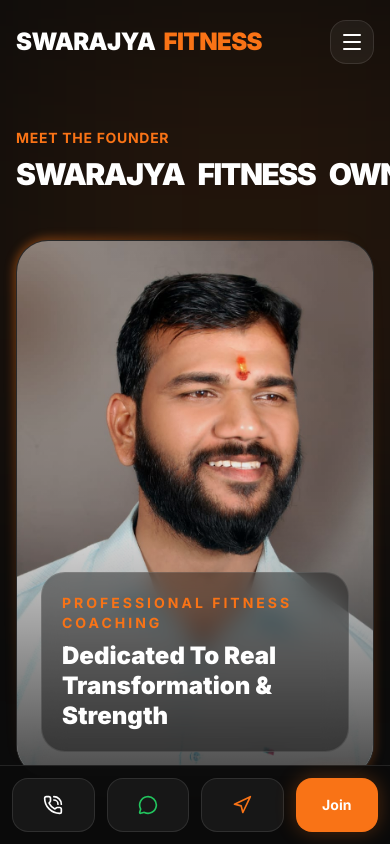
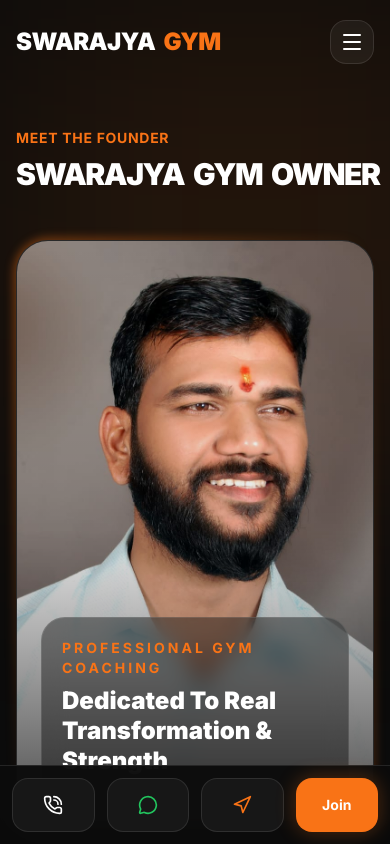
Before and after one commit to PixelForgeIndia/Swarajya-Fitness, a React (Vite) app: page /about in a window 390 px wide. Shown: the top 844 px of the page. Built offline with nearby package versions, Linux system fonts and the light colour scheme.

Commit message:
Changed some things

```diff
--- a/index.html
+++ b/index.html
@@ -8,7 +8,7 @@
       content="width=device-width, initial-scale=1.0"
     />
 
-    <title>Swarajya Fitness</title>
+    <title>Swarajya Gym</title>
   </head>
 
   <body>
--- a/package.json
+++ b/package.json
@@ -1,5 +1,5 @@
 {
-  "name": "swarajya-fitness",
+  "name": "swarajya-gym",
   "private": true,
   "version": "1.0.0",
   "type": "module",
--- a/src/components/layout/Footer.jsx
+++ b/src/components/layout/Footer.jsx
@@ -15,7 +15,7 @@ const Footer = ({ navigate }) => {
     'https://www.google.com/maps/place/Swaraj+gym+Talegaon+Dabhade+R/data=!4m2!3m1!1s0x3bc2b1b8615ceb1d:0x51b194a239c29b45?sa=X&ved=1t:242&ictx=111';
 
   const whatsappLink =
-    'https://wa.me/919762674241?text=Hi%20Swarajya%20Fitness%20Club,%20I%20want%20to%20know%20about%20membership%20details.';
+    'https://wa.me/919762674241?text=Hi%20Swarajya%20Gym,%20I%20want%20to%20know%20about%20membership%20details.';
 
   const agencyLink =
     'https://pixelforgeindia.vercel.app';
@@ -205,7 +205,7 @@ const Footer = ({ navigate }) => {
               </span>{' '}
 
               <span className="text-orange-500">
-                Fitness
+                Gym
               </span>
 
             </h2>
@@ -465,7 +465,7 @@ const Footer = ({ navigate }) => {
             >
 
               <iframe
-                title="Swarajya Fitness Location"
+                title="Swarajya Gym Location"
                 src="https://www.google.com/maps?q=Swaraj+gym+Talegaon+Dabhade&output=embed"
                 width="100%"
                 height="120"
@@ -572,7 +572,7 @@ const Footer = ({ navigate }) => {
             "
           >
 
-            Designed & Developed by{' '}
+            Built by{' '}
 
             <a
               href={agencyLink}
@@ -580,13 +580,13 @@ const Footer = ({ navigate }) => {
               rel="noopener noreferrer"
               className="
                 font-medium
-                text-neutral-300
+                text-white
                 transition-all
                 duration-300
-                hover:text-cyan-300
+                hover:text-orange-400
                 hover:underline
                 hover:underline-offset-4
-                hover:decoration-cyan-400/60
+                hover:decoration-orange-400/60
               "
             >
 
--- a/src/components/layout/MobileStickyCTA.jsx
+++ b/src/components/layout/MobileStickyCTA.jsx
@@ -17,7 +17,7 @@ const MobileStickyCTA = ({ navigate }) => {
   /* WHATSAPP */
   const handleWhatsApp = () => {
     const message =
-      'Hi Swarajya Fitness Club, I want to know about membership plans and gym timings.';
+      'Hi Swarajya Gym Club, I want to know about membership plans and gym timings.';
 
     const whatsappURL =
       `https://wa.me/919762674241?text=${encodeURIComponent(message)}`;
@@ -31,7 +31,7 @@ const MobileStickyCTA = ({ navigate }) => {
   /* GOOGLE MAPS */
   const handleDirections = () => {
     window.open(
-      'https://maps.google.com/?q=Swarajya+Fitness+Club+Talegaon+Dabhade',
+      'https://maps.google.com/?q=Swarajya+Gym+Talegaon+Dabhade',
       '_blank'
     );
   };
--- a/src/components/layout/Navbar.jsx
+++ b/src/components/layout/Navbar.jsx
@@ -95,7 +95,7 @@ const Navbar = () => {
                 Swarajya{' '}
 
                 <span className="text-orange-500 ml-1">
-                  Fitness
+                  Gym
                 </span>
               </h1>
 
--- a/src/data/brand.js
+++ b/src/data/brand.js
@@ -1,5 +1,5 @@
 export const BRAND = {
-  name: "Swarajya Fitness",
+  name: "Swarajya Gym",
   tagline: "Forge Strength. Build Discipline.",
   phone: "919876543210",
   whatsapp: "919876543210",
--- a/src/pages/About.jsx
+++ b/src/pages/About.jsx
@@ -54,7 +54,7 @@ const Trainers = () => {
 
         {/* HEADING */}
         <SectionHeading subtitle="Meet The Founder">
-          Swarajya&nbsp;&nbsp;&nbsp;Fitness&nbsp;&nbsp;&nbsp;Owner
+          Swarajya&nbsp;&nbsp;Gym&nbsp;&nbsp;Owner
         </SectionHeading>
 
         {/* MAIN GRID */}
@@ -81,7 +81,13 @@ const Trainers = () => {
               duration: 0.7,
             }}
             viewport={{ once: true }}
-            className="relative group"
+            className="
+              relative
+              group
+              max-w-[470px]
+              md:max-w-[560px]
+              mx-auto
+            "
           >
 
             {/* Glow */}
@@ -115,7 +121,8 @@ const Trainers = () => {
                 alt="Gym Owner"
                 className="
                   w-full
-                  h-auto
+                  h-[580px]
+                  md:h-[620px]
                   object-cover
                   object-top
                   transition-all
@@ -156,7 +163,7 @@ const Trainers = () => {
               >
 
                 <p className="text-orange-500 font-bold uppercase tracking-[3px] text-sm mb-2">
-                  Professional Fitness Coaching
+                  Professional Gym Coaching
                 </p>
 
                 <h3 className="text-white text-2xl font-black leading-tight">
--- a/src/pages/Contact.jsx
+++ b/src/pages/Contact.jsx
@@ -104,7 +104,7 @@ const Contact = () => {
             >
 
               <h3 className="text-3xl font-black text-white mb-4">
-                Swarajya Fitness Club
+                Swarajya Gym Club
               </h3>
 
               <p className="text-neutral-300 leading-relaxed text-lg">
@@ -202,7 +202,7 @@ const Contact = () => {
             >
 
               <iframe
-                title="Swarajya Fitness Club Location"
+                title="Swarajya Gym Club Location"
                 src="https://www.google.com/maps?q=Swaraj+gym+Talegaon+Dabhade&output=embed"
                 width="100%"
                 height="350"
--- a/src/pages/Gallery.jsx
+++ b/src/pages/Gallery.jsx
@@ -215,7 +215,7 @@ const Gallery = () => {
 
         {/* HEADING */}
 
-        <SectionHeading subtitle="Inside Swarajya">
+        <SectionHeading subtitle="Inside Swarajya Gym">
           Our Training Ground
         </SectionHeading>
 
--- a/src/pages/Home.jsx
+++ b/src/pages/Home.jsx
@@ -146,7 +146,7 @@ const Home = ({ navigate }) => {
                 variant="outline"
                 onClick={() =>
                   window.open(
-                    `https://wa.me/919762674241?text=Hi%20Swarajya%20Fitness%20Club,%0A%0AI%20want%20to%20know%20more%20about%20your%20gym%20and%20membership%20plans.`,
+                    `https://wa.me/919762674241?text=Hi%20Swarajya%20Gym,%0A%0AI%20want%20to%20know%20more%20about%20your%20gym%20and%20membership%20plans.`,
                     '_blank'
                   )
                 }
@@ -320,7 +320,7 @@ const Home = ({ navigate }) => {
 
         {/* DESCRIPTION */}
         <p className="text-neutral-300 text-lg leading-relaxed mb-10 max-w-xl">
-          Swarajya Fitness Club provides a
+          Swarajya Gym Club provides a
           motivating atmosphere, modern
           equipment and expert guidance to
           help every member become stronger,
--- a/src/pages/Tools.jsx
+++ b/src/pages/Tools.jsx
@@ -301,7 +301,7 @@ const Tools = () => {
       <div className="container mx-auto px-4 md:px-6">
 
         <SectionHeading subtitle="Fitness Tools">
-          Gym Member Calculators
+          Body &nbsp; & &nbsp; Nutrition &nbsp; Calculators
         </SectionHeading>
 
         <div className="max-w-3xl mb-12">
--- a/src/pages/Trainers.jsx
+++ b/src/pages/Trainers.jsx
@@ -87,7 +87,7 @@ const Trainers = () => {
             <h2 className="text-5xl md:text-6xl font-black text-white leading-tight mb-6">
               Swarajya
               <br />
-              Fitness Coach
+              Gym Coach
             </h2>
 
             <p className="text-neutral-400 text-lg leading-relaxed mb-8">
```
Also changed, not shown: 4 other files (tests, documents, lock files or other folders).
